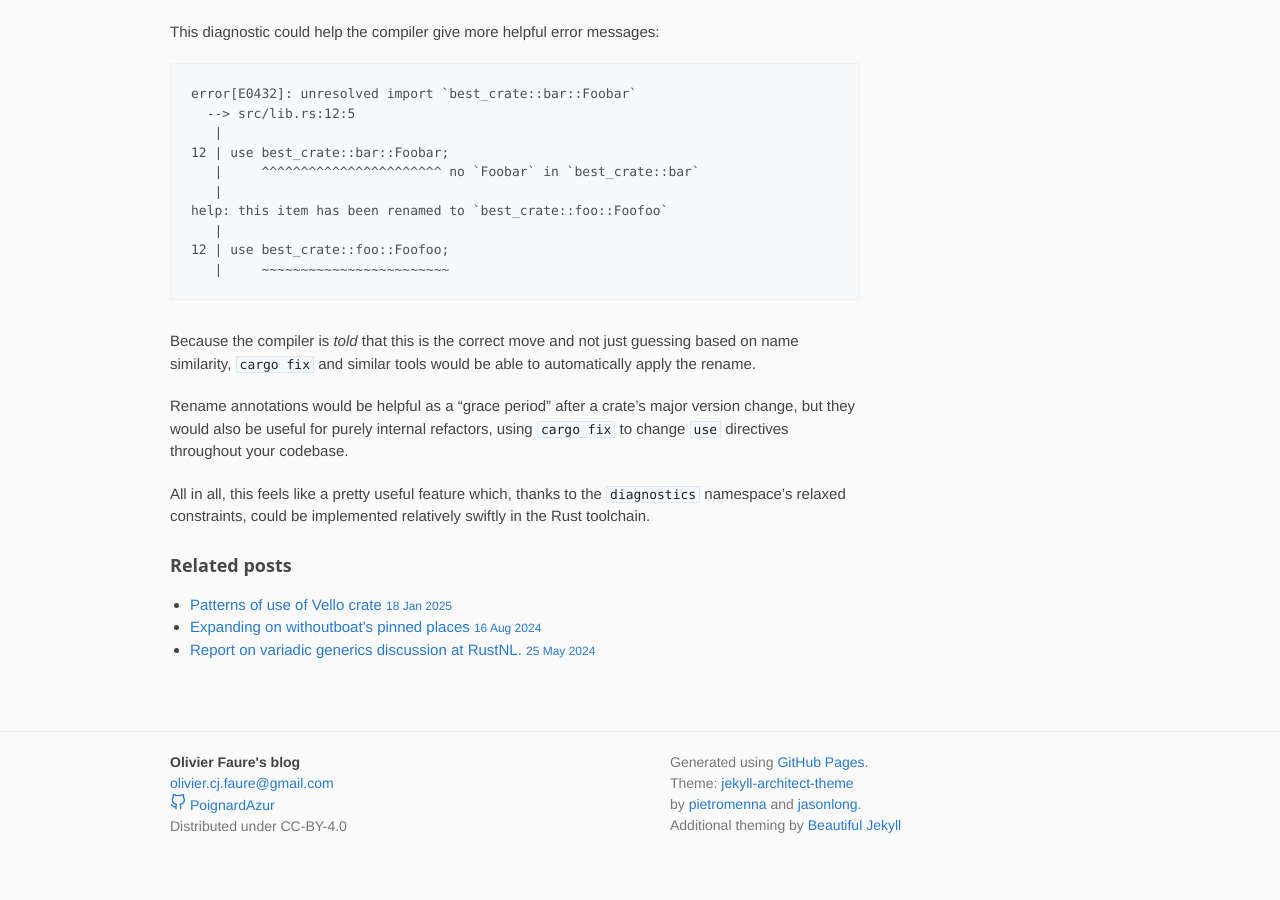
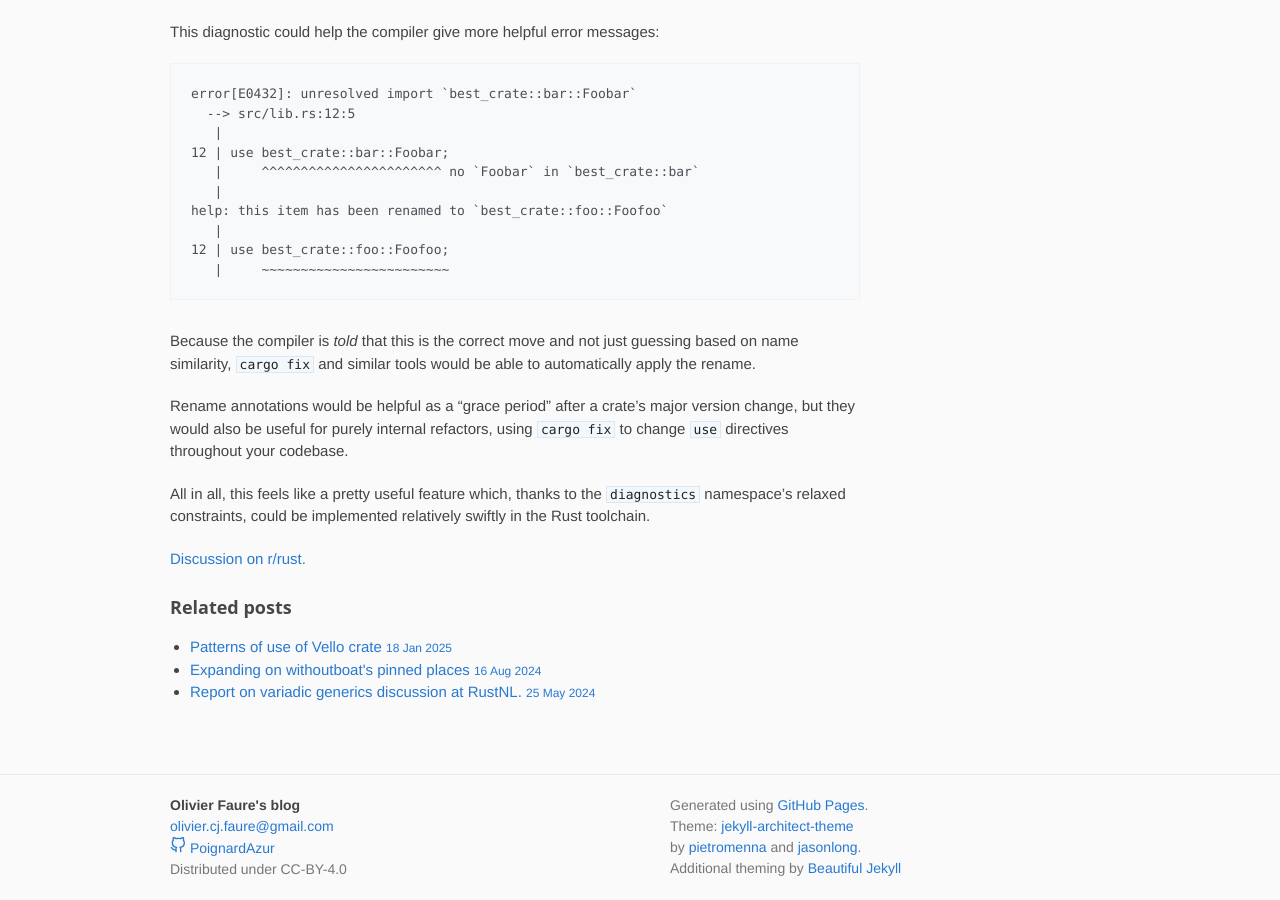
Before and after one commit to PoignardAzur/poignardazur.github.io, a Jekyll site: the page built from _posts/2025-01-22-rename-annotations.md, in a window 1280 px wide and 900 px high, scrolled down 3051 px. Built offline with Jekyll 4.4.1, drawn with Linux system fonts in a browser that asks for light colours; comment, search, counter and statistics services are not loaded; before the commit the page ends 3908 px from its top, so only the background shows below that.

Commit message:
Add reddit link to "rename annotations" article

```diff
--- a/_posts/2025-01-22-rename-annotations.md
+++ b/_posts/2025-01-22-rename-annotations.md
@@ -149,3 +149,5 @@
 Rename annotations would be helpful as a "grace period" after a crate's major version change, but they would also be useful for purely internal refactors, using `cargo fix` to change `use` directives throughout your codebase.
 
 All in all, this feels like a pretty useful feature which, thanks to the `diagnostics` namespace's relaxed constraints, could be implemented relatively swiftly in the Rust toolchain.
+
+[Discussion on r/rust.](https://www.reddit.com/r/rust/comments/1i88ugg/prerfc_rename_annotations/)
```
